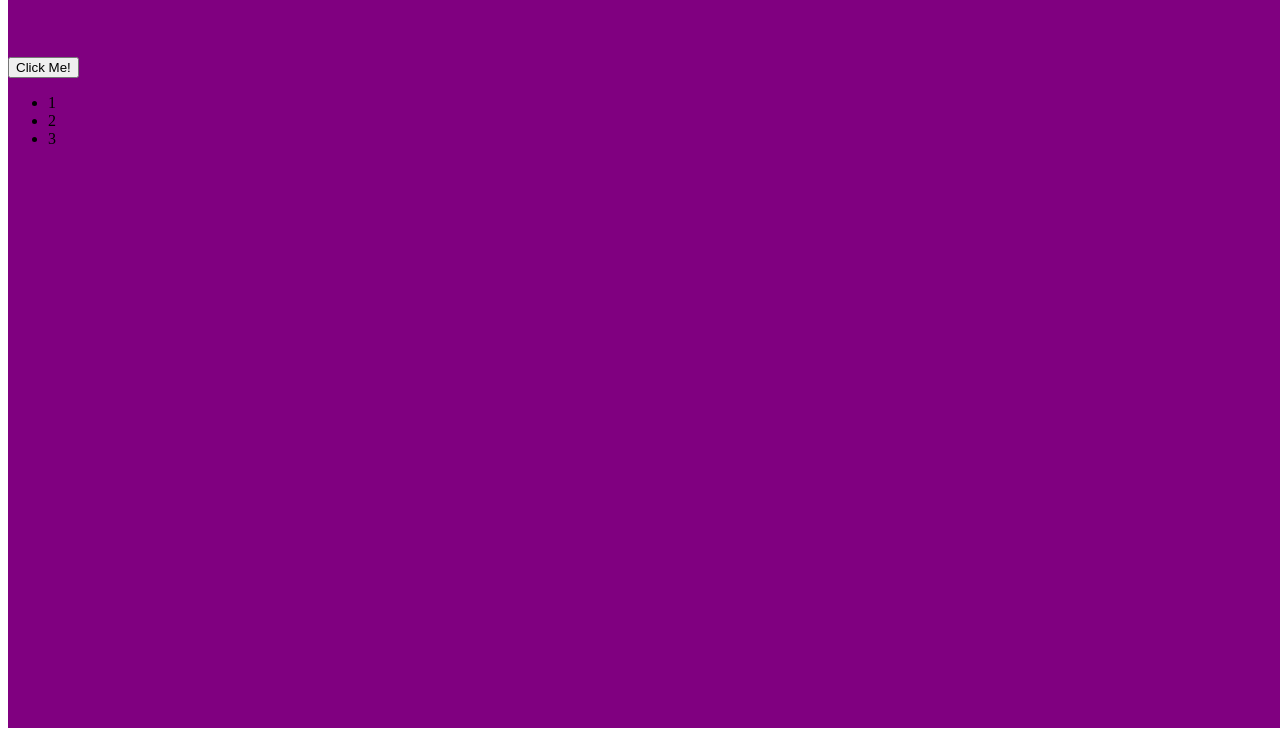
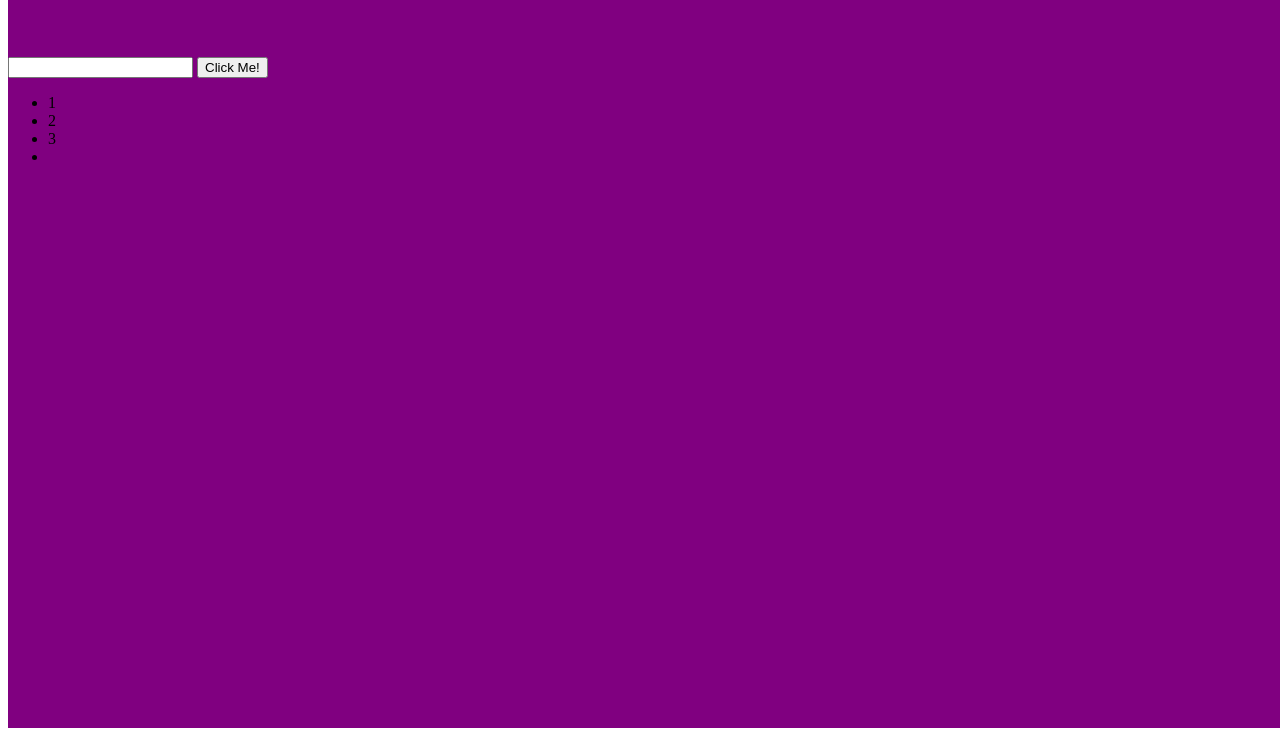
Before and after one commit to staten-island-tech/dom-manipulation-project-TLCChen, a plain HTML site: page index.html in a window 1280 px wide. Both pictures are taken after a click on the button "Click Me!". Shown: the part 80-816 px from the top of the page. Drawn offline with Linux system fonts and the light colour scheme.

Commit message:
Lawrence

```diff
--- a/index.html
+++ b/index.html
@@ -9,6 +9,7 @@
 <body>
     <div id="big-black-box">
         <p id="text">This is a black box.</p>
+        <input class="bob" type="text">
 
         <button type="button" id="btn">Click Me!</button>
         <ul>
@@ -16,7 +17,11 @@
             <li class="point">2</li>
             <li class="point" id="pt1">3</li>
         </ul>
+
+
     </div>
+    <!-- https://www.youtube.com/watch?v=2BWg-WwCaCg -->
+    <!-- https://www.youtube.com/watch?v=AmS3f2f_AoQ -->
 
     <script src="index.js"></script>
 </body>
--- a/index.js
+++ b/index.js
@@ -4,6 +4,7 @@ const DOMSelectors = {
   point: document.querySelectorAll(".point"),
   pt1: document.querySelector("#pt1"),
   box: document.getElementById("big-black-box"),
+  input: document.querySelector(".bob"),
 };
 
 function blackText(back, note) {
@@ -13,8 +14,16 @@ function blackText(back, note) {
   note.style.color = "blue";
 }
 
+list = document.querySelector("ul");
 DOMSelectors.button.addEventListener("click", function () {
   blackText(DOMSelectors.box, DOMSelectors.text);
+  hahahaha = 5;
+  list.insertAdjacentHTML(
+    "beforeend",
+    `<li>${DOMSelectors.input.value}</li>`
+    // `<img src="https://www.hollywoodreporter.com/wp-content/uploads/2023/04/Matthew-Lawrence-getty-77271072-H-2023.jpg?w=1296" alt="hjedhf">`
+  );
+  DOMSelectors.input.value = "";
 });
 
 function changeLi() {
```
